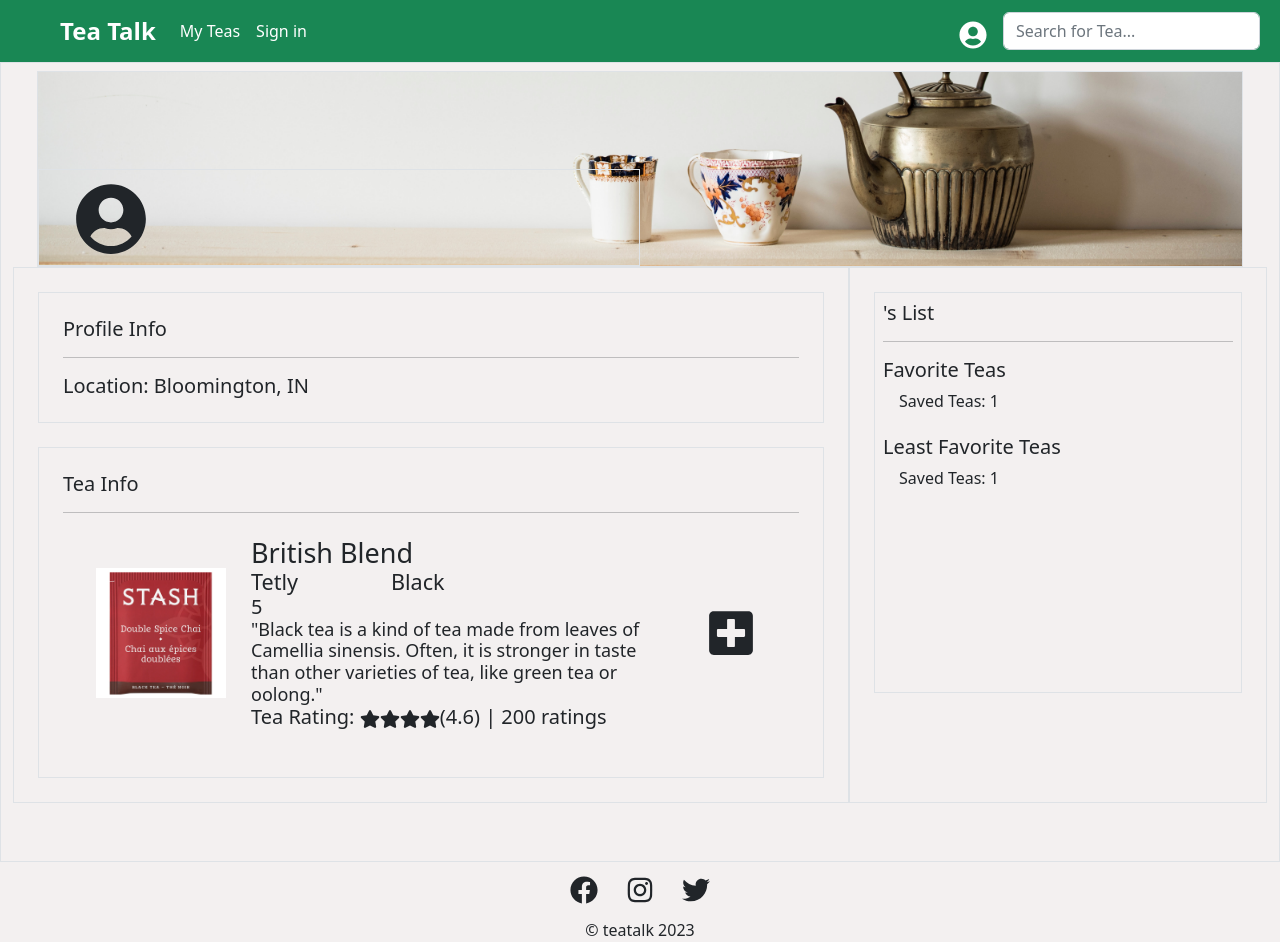
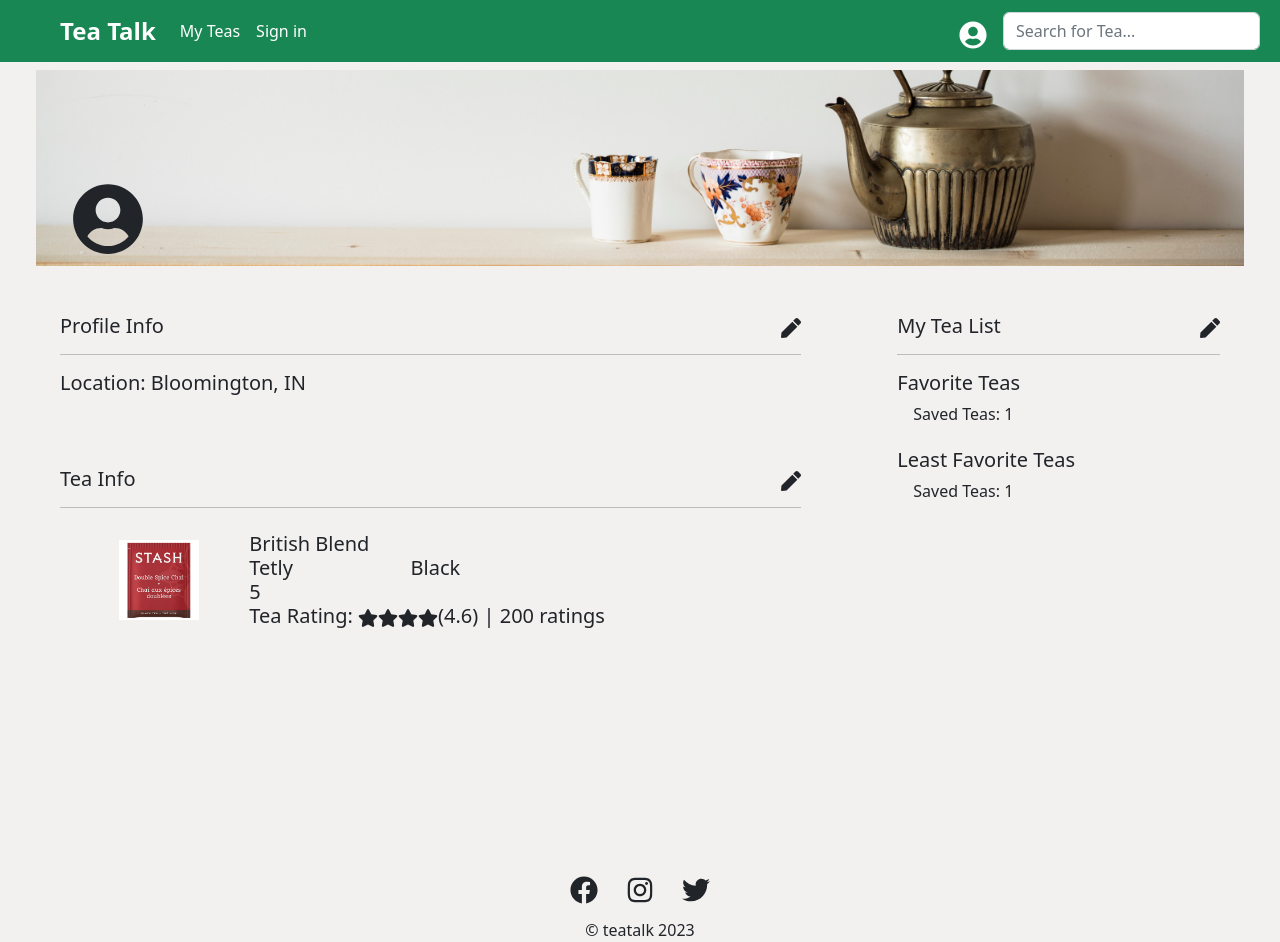
Before and after one commit to jlam3950/tea-talk-react, a React (Create React App) app: page /userProfile in a window 1280 px wide. Both pictures are taken after a click on the element "Favorite Teas". Built offline with nearby package versions, Linux system fonts and the light colour scheme; no server answers.

Commit message:
updated UI. teaform modal working.

```diff
--- a/src/App.css
+++ b/src/App.css
@@ -112,7 +112,14 @@
   font-size: .8em;
 }
 
+/* Profile Tea List */
+
+.profileTeaListImg{
+  height: 4em;
+}
+
 /* Footer */
+
 
 .footerIcon{
   font-size: 1.75em;
--- a/src/App.js
+++ b/src/App.js
@@ -104,8 +104,8 @@ function App() {
   }
 
   return (
+    <div className="App d-flex flex-column min-vh-100">
       <ListContext.Provider value = {{currentTeas, loggedIn, list, userProfile, editMode, refreshTeaList, setEditMode, setUserProfile, setList, setUserData}} >
-      <div className="App d-flex flex-column min-vh-100">
           <NavigationBar />
             <Routes>
               <Route path = '/' element = {<Main teaArray = {currentTeas} />}></Route>
@@ -115,8 +115,8 @@ function App() {
               <Route path = 'teaForm' element = {<TeaForm />}></Route>
             </Routes>
           <Footer />
+      </ListContext.Provider>
     </div>
-    </ListContext.Provider>
   );
 }
 
--- a/src/components/AddTeaModal.jsx
+++ b/src/components/AddTeaModal.jsx
@@ -55,7 +55,7 @@ function AddTeaModal(props)  {
   return (
     <Modal
       {...props}
-      size="lg"
+      size="md"
       aria-labelledby="contained-modal-title-vcenter"
       centered
     >
--- a/src/components/Footer.jsx
+++ b/src/components/Footer.jsx
@@ -3,7 +3,7 @@ import { FaFacebook, FaInstagram, FaTwitter } from 'react-icons/fa';
 
 const Footer = () => {
   return (
-    <div className='d-flex flex-column align-items-center justify-content-center'>
+    <div className='footer d-flex flex-column align-items-center justify-content-center'>
       <div className = 'd-flex justify-content-center '>
         <div className=''>
           <FaFacebook className = 'footerIcon'/>
--- a/src/components/Main.jsx
+++ b/src/components/Main.jsx
@@ -1,6 +1,8 @@
 import React from 'react';
 import TeaCard from './TeaCard';
 import { FaPlus } from 'react-icons/fa';
+import TeaForm from './TeaForm';
+import AddTeaModal from './AddTeaModal';
 import Dropdown from 'react-bootstrap/Dropdown';
 import DropdownButton from 'react-bootstrap/DropdownButton';
 import { ListContext } from '../App';
@@ -16,7 +18,7 @@ const Main = ( {teaArray} ) => {
 
   return (
 
-    <div className = 'container-fluid py-2 vh-100 d-flex'>
+    <div className = 'container-fluid py-2 d-flex'>
        <div className="d-flex flex-column">
           <div className ="input-group d-flex flex-row justify-content-center">
             <div className="form-outline py-2 mobileSearchBar">
@@ -36,10 +38,10 @@ const Main = ( {teaArray} ) => {
         <div className="addTeaBtnContainer">
             <div className="addTea d-flex flex-row align-items-center justify-content-center">
               <button className="btn btn-success" onClick={() => setModalShow(true)}><FaPlus/> Add Tea</button>
-              {/* <AddTeaModal
+              <TeaForm
                 show={modalShow}
                 onHide={() => setModalShow(false)}
-              /> */}
+              />
             </div>
           </div>
           <div className = 'teaCardContainer col-sm col-10'>
--- a/src/components/NavigationBar.jsx
+++ b/src/components/NavigationBar.jsx
@@ -5,13 +5,19 @@ import Navbar from 'react-bootstrap/Navbar';
 import { FaUserCircle } from 'react-icons/fa';
 import { ListContext } from '../App';
 import { useContext } from 'react';
+import { useNavigate } from "react-router-dom";
 
 
 const NavigationBar = () => {
   const { userProfile, setUserProfile, refreshTeaList } = useContext(ListContext);
+  const history = useNavigate();
+
   const signOut = () => {
     localStorage.removeItem('my_user');
     setUserProfile([]);
+    setTimeout(() => {
+      history("/");
+     }, 2000)
   }
 
   const refresh = () => {
--- /dev/null
+++ b/src/components/ProfileList.jsx
@@ -0,0 +1,48 @@
+import React from "react";
+import { FaStar } from 'react-icons/fa';
+import { ListContext } from '../App';
+import { useContext, useState } from 'react';
+
+const ProfileList = (props) => {
+  const { refreshTeaList, loggedIn, userProfile } = useContext(ListContext);
+  const [modalShow, setModalShow] = useState(false);
+  const [selectedtea, setselectedtea] = useState({});
+
+  const openModal = (props) => {
+    console.log(userProfile);
+    refreshTeaList(userProfile._id)
+    setModalShow(true);
+    setselectedtea(props);
+  }
+
+  return (
+    <div className="teaCard d-flex my-3 py-2 px-2">
+      <div className="col-3 d-flex justify-content-center align-items-center">
+        {/* <img className = 'teaCardImg' src={props.img} alt="" /> */}
+        {/* will update ^ teas once images are loaded in db */}
+        <img className = 'profileTeaListImg' src='/images/doubleSpiceChai.png' alt="" />
+      </div>
+      <div className="col-8">
+        <div className="mr-2">
+          <div className="my-0 py-0">
+            {props.name}
+          </div>
+          <div className="d-flex">
+            <div className="col-4">
+              {props.brand}
+            </div>
+            <div className="col-2">
+              {props.type}
+            </div>
+          </div>
+          <div className="">
+            {props.rating}
+          </div>
+        </div>
+        Tea Rating: <FaStar/><FaStar/><FaStar/><FaStar/>(4.6) | <span>200 ratings</span>
+      </div>
+    </div>
+  );
+};
+
+export default ProfileList;
--- a/src/components/UserProfile.jsx
+++ b/src/components/UserProfile.jsx
@@ -1,12 +1,14 @@
 import React from 'react';
 import { useContext, useState, useEffect } from 'react';
 import { ListContext } from '../App';
-import { FaUser, FaUserCircle } from 'react-icons/fa';
-import TeaCard from './TeaCard';
+import { FaUser, FaUserCircle, FaMinus, FaPen } from 'react-icons/fa';
+import ProfileList from './ProfileList';
 
 const UserProfile = () => {
   const { userProfile, setUserProfile, list, refreshTeaList } = useContext(ListContext);
-  const [ listRender, setListRender ] = useState([])
+  const [ listRender, setListRender ] = useState([]);
+  const [ infoEdit, setInfoEdit ] = useState(false);
+  const [ teaInfoEdit, setTeaInfoEdit ] = useState(false);
   const [flag, setFlag ] = useState(false);
 
   const storeListTeas = (listName) => {
@@ -18,10 +20,10 @@ const UserProfile = () => {
 
 
   return (
-   <div className = 'container-fluid py-2 vh-100 border'>
-    <div className="userProfileHeader border h-25 d-flex align-items-end mx-4 ">
+   <div className = 'container-fluid py-2 vh-100'>
+    <div className="userProfileHeader h-25 d-flex align-items-end mx-4 ">
       {/* <img className = 'userProfileBackgroundImg' src='/images/userprofile-tea.png' alt="" /> */}
-      <div className="userProfileCard w-50 h-50 border d-flex align-items-center">
+      <div className="userProfileCard w-50 h-50 d-flex align-items-center">
         <div className="userProfileLogo">
           <FaUserCircle />
         </div>
@@ -32,29 +34,50 @@ const UserProfile = () => {
     </div>
 
     <div className="d-flex">
-      <div className="userDescriptionDisplayContainer col-8 border">
-        <div className="userProfileDescription border p-4 m-4 h5">
-          Profile Info
+      <div className="userDescriptionDisplayContainer col-8 ">
+        <div className="userProfileDescription p-4 m-4 h5">
+          <div className="d-flex justify-content-between">
+            <div>
+              Profile Info
+            </div>
+            <div>
+              <FaPen onClick = {() => setInfoEdit(!infoEdit)}/>
+            </div>
+          </div>
           <hr></hr>
           <div className="location">
-            Location: Bloomington, IN
+            { infoEdit ? <><FaMinus/> Location: Bloomington, IN</> : 'Location: Bloomington, IN' }
           </div>
         </div>
-        <div className="userProfileDisplayTeas border p-4 m-4 h5">
-            Tea Info
+        <div className="userProfileDisplayTeas p-4 m-4 h5">
+          <div className="d-flex justify-content-between">
+            <div>
+              Tea Info
+            </div>
+            <div>
+              <FaPen onClick = {() => setTeaInfoEdit(!teaInfoEdit)}/>
+            </div>
+          </div>
             <hr></hr>
             { flag ?
              listRender.map((tea, i) => {
-                return <TeaCard name={tea.name} brand={tea.brand} type={tea.type} rating={tea.rating} img={tea.image} id = {tea._id} key ={i} />;
+                return <ProfileList name={tea.name} brand={tea.brand} type={tea.type} rating={tea.rating} img={tea.image} id = {tea._id} key ={i} />;
               })
-            : ""
+            : "Click on a tea list to display saved teas"
             }
 
         </div>
       </div>
-      <div className="userTeaListContainer col-4 border">
-        <div className="userProfileList p-2 m-4 h-75 border h5">
-          {userProfile.username}'s List
+      <div className="userTeaListContainer col-4 ">
+        <div className="userProfileList p-4 m-4 h-75 h5">
+          <div className="d-flex justify-content-between">
+            <div>
+              My Tea List
+            </div>
+            <div>
+              <FaPen/>
+            </div>
+          </div>
           <hr></hr>
           {
 
```
Also changed, not shown: src/components/TeaForm.jsx (+36 -20 lines). Lines whose indentation alone changed are shown as unchanged.
